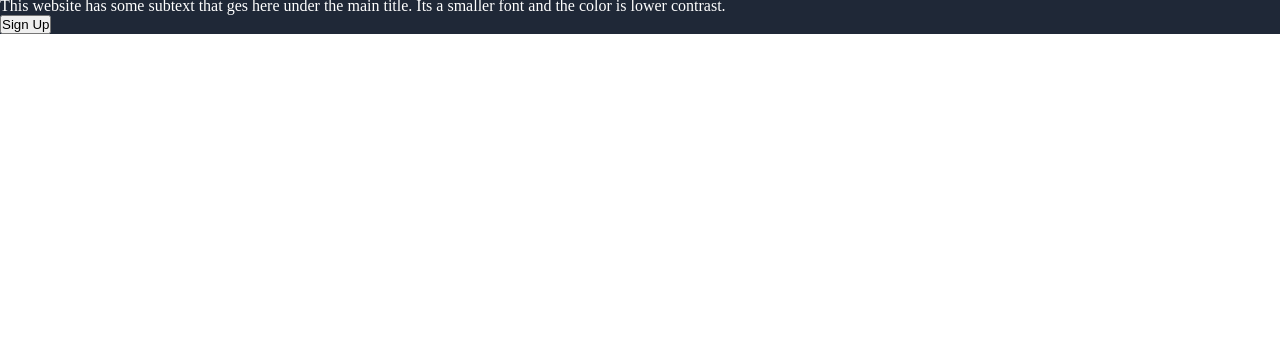
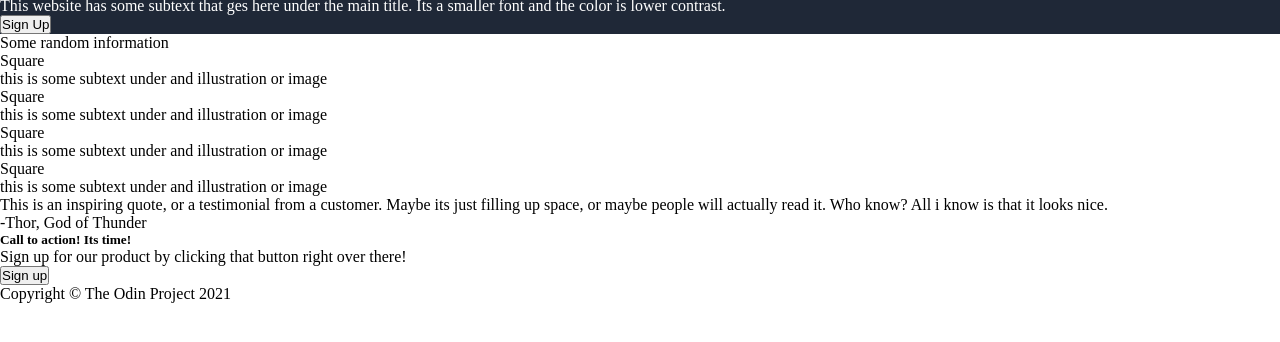
Before and after one commit to ishansah15/landing_page, a plain HTML site: page index.html in a window 1280 px wide. Shown: the part 76-418 px from the top of the page. Drawn offline with Linux system fonts and the light colour scheme.

Commit message:
full page html file

```diff
--- a/index.html
+++ b/index.html
@@ -33,5 +33,48 @@
             </div>
         </div>
     </div>
+    <div class="section2">
+        <div class="h2">Some random information</div>
+        <div class="boxes">
+            <div>
+                <div class="square">Square</div>
+                <span>this is some subtext under and illustration or image</span>
+            </div>
+            <div>
+                <div class="square">Square</div>
+                <span>this is some subtext under and illustration or image</span>
+            </div>
+            <div>
+                <div class="square">Square</div>
+                <span>this is some subtext under and illustration or image</span>
+            </div>
+            <div>
+                <div class="square">Square</div>
+                <span>this is some subtext under and illustration or image</span>
+            </div>
+        </div>
+    </div>
+    <div class="section3">
+        <p class="qoute">This is an inspiring quote, or a testimonial from a customer. Maybe its just filling up space, or maybe people will actually read it. Who know? All i know is that it looks nice.</p>
+        <span class="author">-Thor, God of Thunder</span>
+    </div>
+    <div class="section4">
+        <div class="action">
+            <div>
+                <h5>
+                    Call to action! Its time!
+                </h5>
+                <span>
+                    Sign up for our product by clicking that button right over there!
+                </span>
+            </div>
+            <button class="call-action-button">
+                Sign up
+            </button>
+        </div>
+    </div>
+    <div class=" footer">
+        <span>Copyright &copy; The Odin Project 2021</span>
+    </div>
 </body>
 </html>
```
